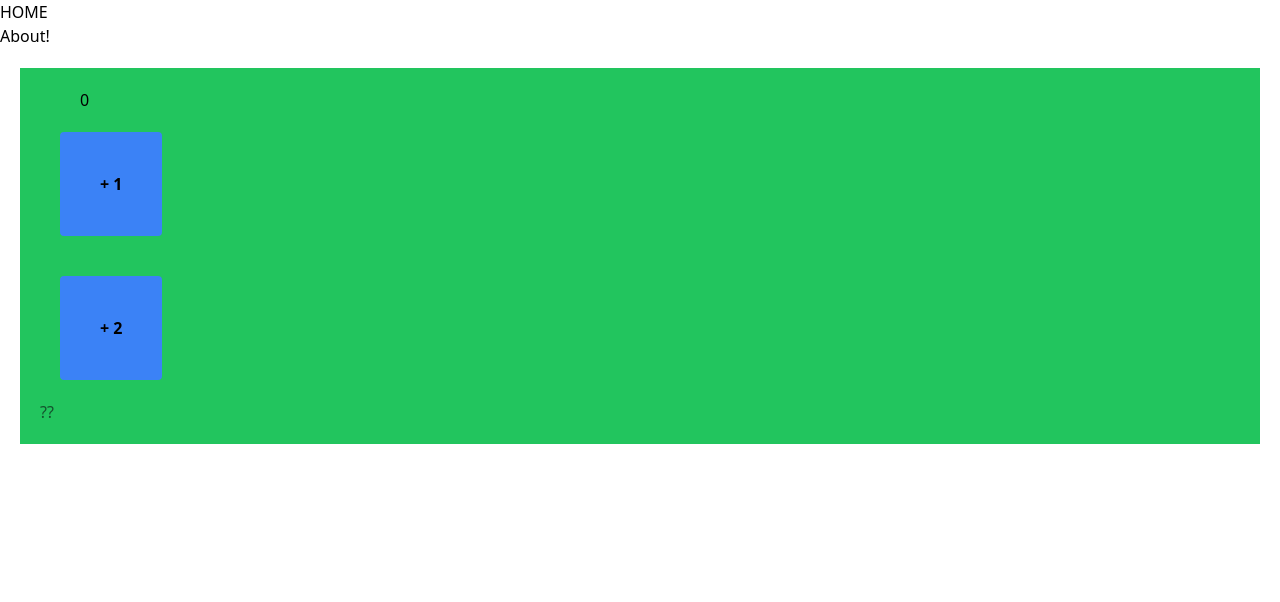
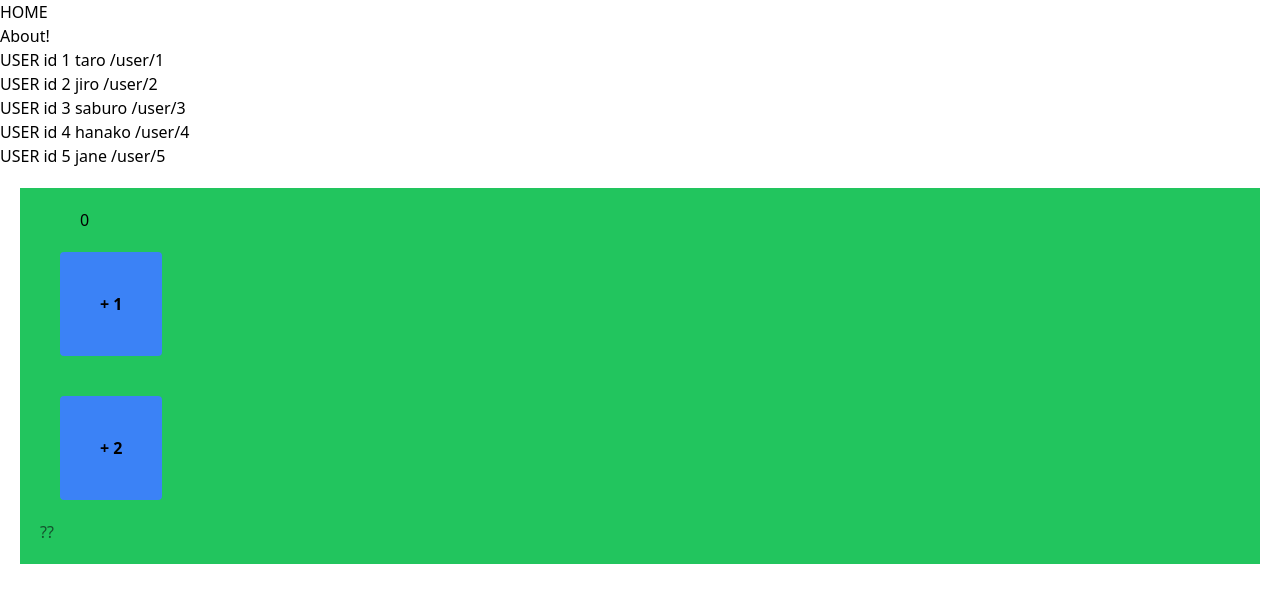
Before and after one commit to kotobukid/tauri_nuxt_sample, a Nuxt app: page / in a window 1280 px wide. Shown: the top 602 px of the page. Built offline with nearby package versions, Linux system fonts and the light colour scheme.

Commit message:
パラメータ込みで動的にルーティングをする
旧版Nuxtの記事が当たり前に出てきて戸惑った

```diff
--- a/pages/index.vue
+++ b/pages/index.vue
@@ -2,6 +2,9 @@
 <div>HOME</div>
   <ul>
     <li><nuxt-link to="about">About!</nuxt-link></li>
+    <li v-for="user in users" :key="user.id">
+      <nuxt-link :to="`/user/${user.id}_detail`">USER id {{ user.id }} {{ user.name }} /user/{{ user.id }}</nuxt-link>
+    </li>
   </ul>
   <Counter></Counter>
 </template>
@@ -18,6 +21,14 @@ useHead(headTitle);
 // export default {
 //   name: 'indexPage'
 // }
+
+const users = [
+  {id: 1, name: 'taro'},
+  {id: 2, name: 'jiro'},
+  {id: 3, name: 'saburo'},
+  {id: 4, name: 'hanako'},
+  {id: 5, name: 'jane'},
+];
 </script>
 
 <style scoped lang="less">
--- /dev/null
+++ b/pages/user/[id]_[method].vue
@@ -0,0 +1,28 @@
+<script setup lang="ts">
+import {useRoute} from "nuxt/app";
+import {onMounted} from "vue";
+
+const route = useRoute();
+
+const userId = ref(null);
+const method = ref('');
+
+onMounted(() => {
+  userId.value = route.params.id;
+  method.value = route.params.method;
+});
+
+
+</script>
+
+<template>
+  <nuxt-link to="/">HOME</nuxt-link>
+  <br>
+  <h1>Detail page({{ method }})</h1>
+  <span>ID: {{ userId }}</span>
+
+</template>
+
+<style scoped lang="less">
+
+</style>
```
